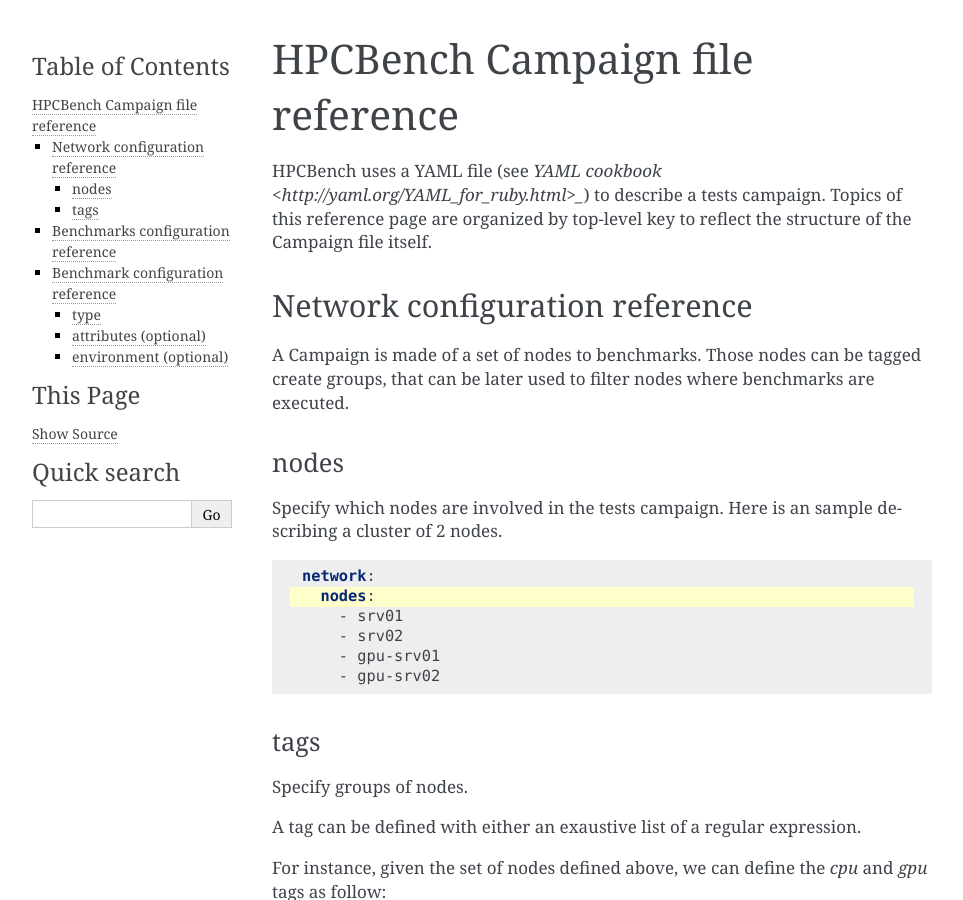
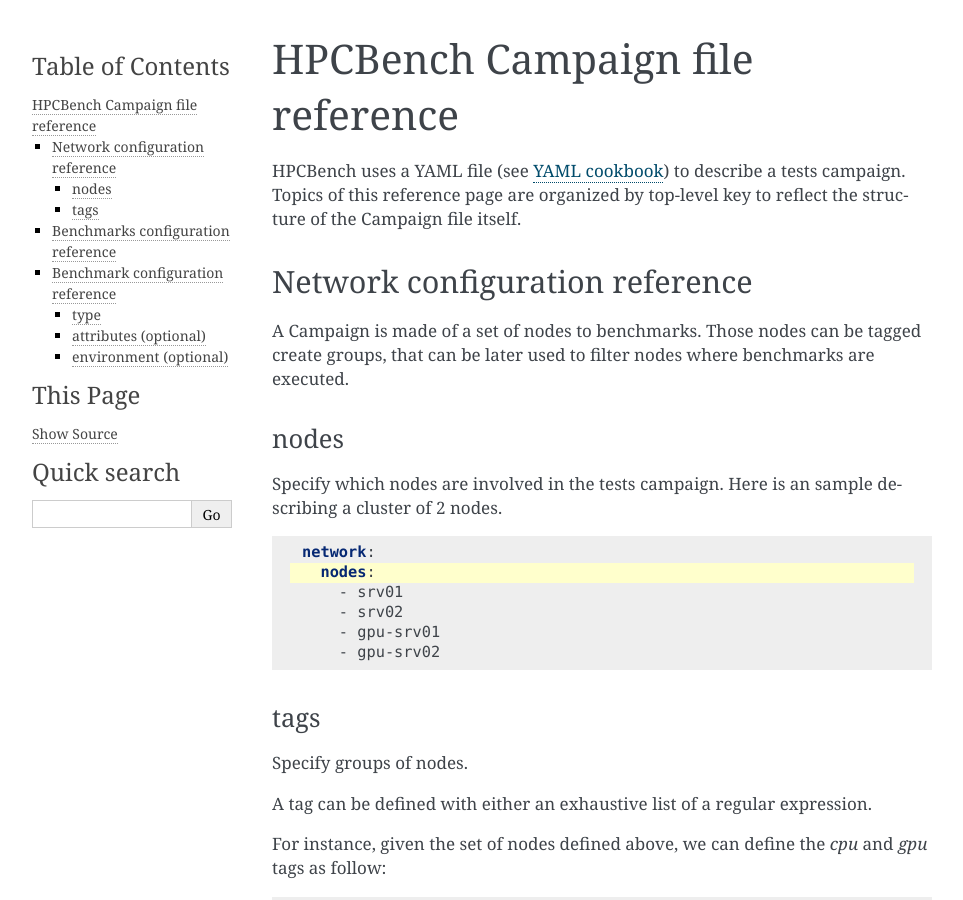
Before and after one commit to BlueBrain/hpcbench, a Sphinx documentation site: the page built from docs/campaign.rst, in a window 1280 px wide and 900 px high. Shown: the whole window, without its empty margins (148-1111 px from the left). Built offline with Sphinx 7.4.7, drawn with Linux system fonts in a browser that asks for light colours.

Commit message:
Fixed documentation

```diff
--- a/docs/campaign.rst
+++ b/docs/campaign.rst
@@ -2,7 +2,7 @@
 ================================
 
 HPCBench uses a YAML file
-(see `YAML cookbook <http://yaml.org/YAML_for_ruby.html>_`)
+(see `YAML cookbook <http://yaml.org/YAML_for_ruby.html>`_)
 to describe a tests campaign.
 Topics of this reference page are organized by top-level key
 to reflect the structure of the Campaign file itself.
@@ -33,7 +33,7 @@
 ~~~~
 Specify groups of nodes.
 
-A tag can be defined with either an exaustive list of a regular expression.
+A tag can be defined with either an exhaustive list of a regular expression.
 
 For instance, given the set of nodes defined above, we can define the
 *cpu* and *gpu* tags as follow:
```
Also changed, not shown: docs/index.rst (+5 -4 lines).
